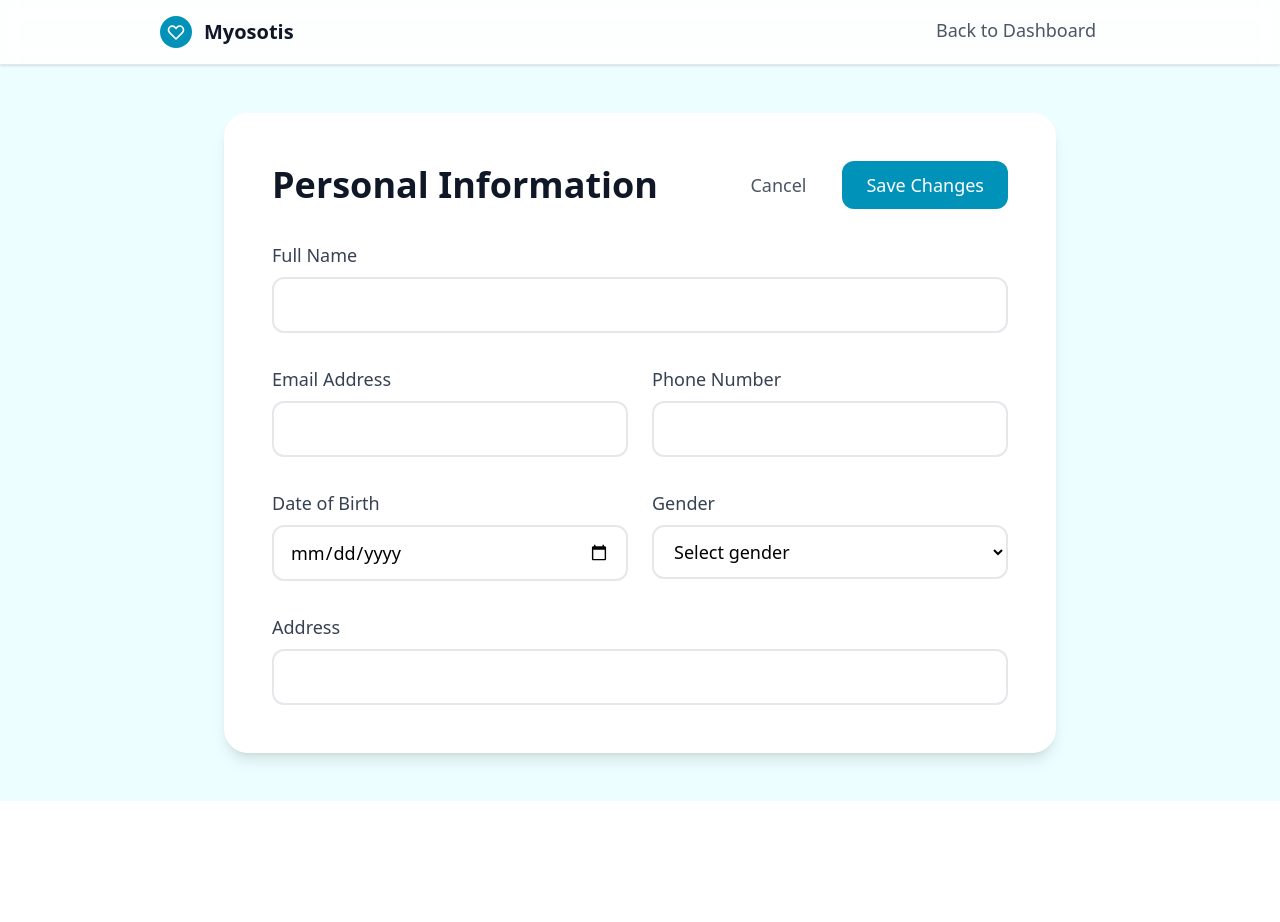
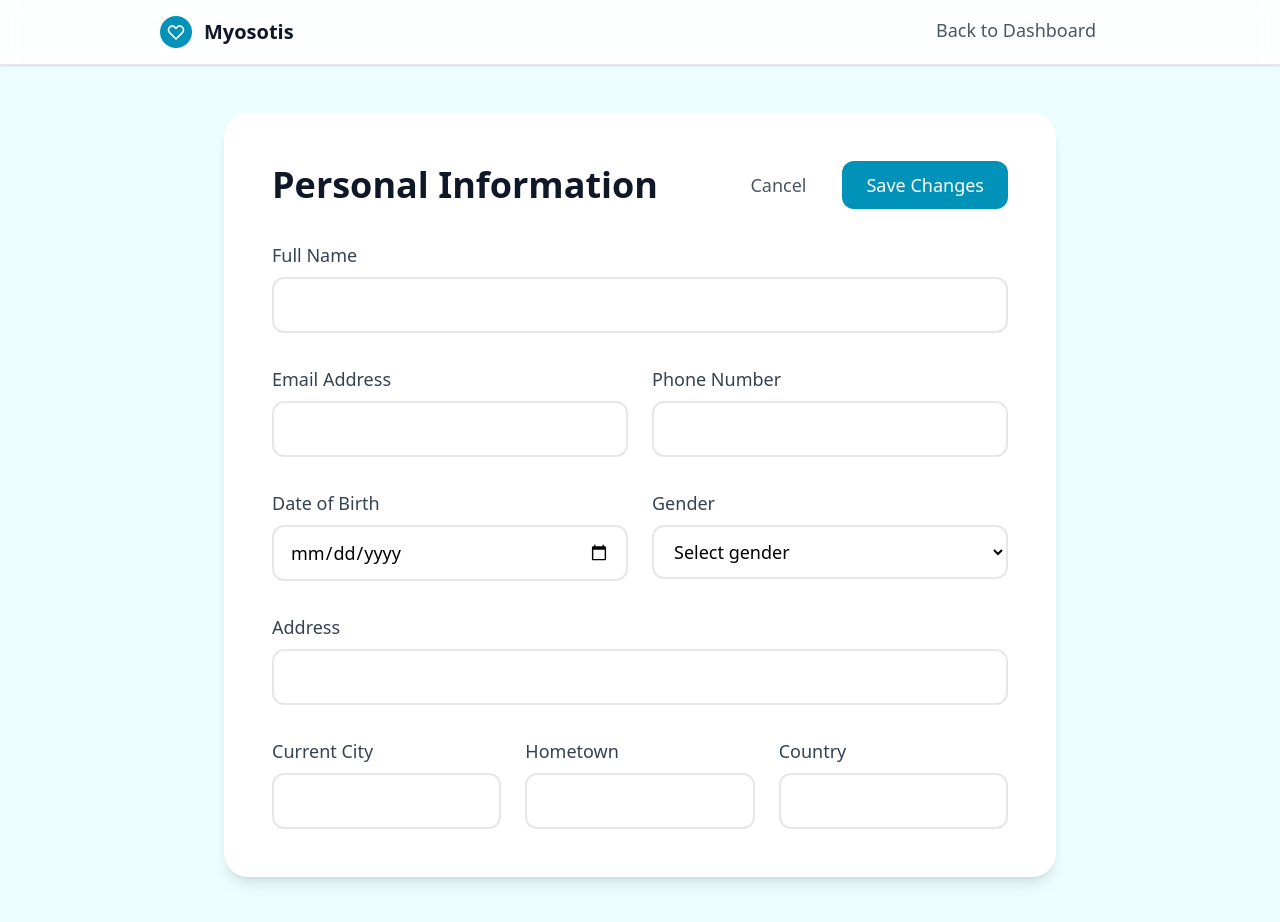
Before and after one commit to VietDSK6/myosotis, a React (Vite) app: page /personal-info in a window 1280 px wide. Both pictures are taken after a click on the button "Edit Information". Shown: the top 922 px of the page. Before the commit the page ends 801 px from the top, so only its background shows below. Built offline with nearby package versions, Linux system fonts and the light colour scheme; no server answers.

Commit message:
fix test và thêm 3 trường vào thông tin cá nhân

```diff
--- a/src/api/mmse.ts
+++ b/src/api/mmse.ts
@@ -28,7 +28,11 @@ export interface MMSEQuestion {
   options?: {
     value: string;
     label: string;
-    media: any;
+    media?: {
+      type: 'audio' | 'image';
+      url: string;
+      description: string;
+    } | null;
   }[];
   media?: {
     type: 'audio' | 'image';
@@ -46,7 +50,11 @@ export interface MMSESection {
   description: string;
   instruction?: string;
   order: number;
-  media?: any;
+  media?: {
+    type: 'audio' | 'image';
+    url: string;
+    description: string;
+  }[];
   questions: MMSEQuestion[];
   estimated_time_minutes: number;
   section_type: string;
@@ -63,7 +71,7 @@ export interface MMSETestData {
     }[];
     notes: string;
   };
-  ui_config: any;
+  ui_config: Record<string, unknown>;
 }
 
 export interface MMSEAnswer {
@@ -93,7 +101,7 @@ export interface ApiResponse<T> {
   http_code: number;
   success: boolean;
   message: string | null;
-  metadata: any;
+  metadata: Record<string, unknown> | null;
   data: T;
 }
 
@@ -112,7 +120,7 @@ export const getMMSEInfo = async (): Promise<ApiResponse<MMSETestData>> => {
 
 
 
-export const submitMMSETest = async (payload: MMSESubmissionPayload): Promise<ApiResponse<any>> => {
+export const submitMMSETest = async (payload: MMSESubmissionPayload): Promise<ApiResponse<unknown>> => {
   try {
     const response = await mmseAPI.post('/api/v1/assessments/mmse/submit', payload);
     console.log('MMSE submission response:', response.data);
--- a/src/features/auth/RegisterForm.tsx
+++ b/src/features/auth/RegisterForm.tsx
@@ -73,7 +73,7 @@ export default function RegisterForm() {
           <p className="text-lg text-gray-600">
             {currentSection === 'basic' && 'Email, password and full name'}
             {currentSection === 'details' && 'Phone number and date of birth'}
-            {currentSection === 'optional' && 'Address and emergency contact'}
+            {currentSection === 'optional' && 'Address and location information'}
           </p>
         </div>
       </div>
@@ -280,6 +280,68 @@ export default function RegisterForm() {
             )}
           </div>
 
+          <div className="grid grid-cols-1 md:grid-cols-2 gap-6">
+            <div>
+              <label htmlFor="city" className="block text-lg font-medium text-gray-900 mb-2">
+                Current City
+              </label>
+              <input
+                id="city"
+                type="text"
+                {...register("city")}
+                placeholder="Enter your current city"
+                className="min-h-12 w-full px-4 py-3 text-lg border border-gray-300 rounded-xl focus:outline-none focus:ring-4 focus:ring-cyan-300 focus:border-cyan-600"
+                aria-invalid={errors.city ? 'true' : 'false'}
+                aria-describedby={errors.city ? 'city-error' : undefined}
+              />
+              {errors.city && (
+                <span id="city-error" className="block text-lg text-red-600 mt-1" role="alert">
+                  {errors.city.message}
+                </span>
+              )}
+            </div>
+
+            <div>
+              <label htmlFor="hometown" className="block text-lg font-medium text-gray-900 mb-2">
+                Hometown
+              </label>
+              <input
+                id="hometown"
+                type="text"
+                {...register("hometown")}
+                placeholder="Enter your hometown"
+                className="min-h-12 w-full px-4 py-3 text-lg border border-gray-300 rounded-xl focus:outline-none focus:ring-4 focus:ring-cyan-300 focus:border-cyan-600"
+                aria-invalid={errors.hometown ? 'true' : 'false'}
+                aria-describedby={errors.hometown ? 'hometown-error' : undefined}
+              />
+              {errors.hometown && (
+                <span id="hometown-error" className="block text-lg text-red-600 mt-1" role="alert">
+                  {errors.hometown.message}
+                </span>
+              )}
+            </div>
+          </div>
+
+          <div>
+            <label htmlFor="country" className="block text-lg font-medium text-gray-900 mb-2">
+              Country
+            </label>
+            <input
+              id="country"
+              type="text"
+              {...register("country")}
+              placeholder="Enter your country"
+              className="min-h-12 w-full px-4 py-3 text-lg border border-gray-300 rounded-xl focus:outline-none focus:ring-4 focus:ring-cyan-300 focus:border-cyan-600"
+              aria-invalid={errors.country ? 'true' : 'false'}
+              aria-describedby={errors.country ? 'country-error' : undefined}
+            />
+            {errors.country && (
+              <span id="country-error" className="block text-lg text-red-600 mt-1" role="alert">
+                {errors.country.message}
+              </span>
+            )}
+          </div>
+
           <button
             type="submit"
             disabled={isSubmitting || isLoading}
--- a/src/features/auth/types.ts
+++ b/src/features/auth/types.ts
@@ -12,6 +12,9 @@ export interface RegisterPayload {
   gender?: 'male' | 'female';
   address?: string;
   avatar_url?: string;
+  city?: string;
+  hometown?: string;
+  country?: string;
 }
 
 export interface Profile {
@@ -24,6 +27,9 @@ export interface Profile {
   address?: string;
   avatar_url?: string;
   emergency_contact?: string;
+  city?: string;
+  hometown?: string;
+  country?: string;
   created_at: string;
 }
 
--- a/src/features/auth/validation.ts
+++ b/src/features/auth/validation.ts
@@ -9,6 +9,9 @@ export const registerSchema = z.object({
   gender: z.enum(['male', 'female']).optional(),
   address: z.string().optional(),
   avatar_url: z.string().optional(),
+  city: z.string().optional(),
+  hometown: z.string().optional(),
+  country: z.string().optional(),
 });
 
 export const loginSchema = z.object({
--- a/src/pages/PersonalInfoPage.tsx
+++ b/src/pages/PersonalInfoPage.tsx
@@ -1,4 +1,4 @@
-import React, { useState, useEffect } from 'react';
+import React, { useState, useEffect, useCallback } from 'react';
 import { Link } from 'react-router-dom';
 import { useAuthStore } from '../features/auth/store';
 import { getUserInfo, updateUserInfo } from '../api/user';
@@ -19,14 +19,13 @@ export const PersonalInfoPage: React.FC = () => {
     dateOfBirth: '',
     gender: '',
     address: '',
+    city: '',
+    hometown: '',
+    country: '',
     medicalNotes: ''
   });
 
-  useEffect(() => {
-    fetchUserData();
-  }, [user?.id]);
-
-  const fetchUserData = async () => {
+  const fetchUserData = useCallback(async () => {
     if (!user?.id) {
       setError('User ID not found');
       setIsLoading(false);
@@ -46,6 +45,9 @@ export const PersonalInfoPage: React.FC = () => {
         dateOfBirth: response.data.profile?.date_of_birth || '',
         gender: response.data.profile?.gender || '',
         address: response.data.profile?.address || '',
+        city: response.data.profile?.city || '',
+        hometown: response.data.profile?.hometown || '',
+        country: response.data.profile?.country || '',
         medicalNotes: ''
       });
       setError(null);
@@ -54,7 +56,11 @@ export const PersonalInfoPage: React.FC = () => {
     } finally {
       setIsLoading(false);
     }
-  };
+  }, [user?.id]);
+
+  useEffect(() => {
+    fetchUserData();
+  }, [fetchUserData]);
 
   const handleInputChange = (e: React.ChangeEvent<HTMLInputElement | HTMLTextAreaElement | HTMLSelectElement>) => {
     const { name, value } = e.target;
@@ -81,6 +87,9 @@ export const PersonalInfoPage: React.FC = () => {
           date_of_birth: formData.dateOfBirth,
           gender: formData.gender,
           address: formData.address,
+          city: formData.city,
+          hometown: formData.hometown,
+          country: formData.country,
         }
       };
 
@@ -105,6 +114,9 @@ export const PersonalInfoPage: React.FC = () => {
           gender: freshUserData.data.profile?.gender as 'male' | 'female' | undefined,
           phone: freshUserData.data.profile?.phone,
           address: freshUserData.data.profile?.address,
+          city: freshUserData.data.profile?.city,
+          hometown: freshUserData.data.profile?.hometown,
+          country: freshUserData.data.profile?.country,
           avatar_url: freshUserData.data.profile?.avatar_url,
           created_at: user.profile?.created_at || new Date().toISOString(),
         }
@@ -132,6 +144,9 @@ export const PersonalInfoPage: React.FC = () => {
         dateOfBirth: userData.profile?.date_of_birth || '',
         gender: userData.profile?.gender || '',
         address: userData.profile?.address || '',
+        city: userData.profile?.city || '',
+        hometown: userData.profile?.hometown || '',
+        country: userData.profile?.country || '',
         medicalNotes: ''
       });
     }
@@ -363,6 +378,65 @@ export const PersonalInfoPage: React.FC = () => {
                 </div>
               )}
             </div>
+
+            <div className="grid grid-cols-1 md:grid-cols-3 gap-6">
+              <div>
+                <label className="block text-lg font-medium text-gray-700 mb-2">
+                  Current City
+                </label>
+                {isEditing ? (
+                  <input
+                    type="text"
+                    name="city"
+                    value={formData.city}
+                    onChange={handleInputChange}
+                    className="w-full min-h-12 px-4 py-3 text-lg border-2 border-gray-200 rounded-xl focus:border-cyan-500 focus:ring-4 focus:ring-cyan-200 outline-none transition-all"
+                  />
+                ) : (
+                  <div className="w-full min-h-12 px-4 py-3 text-lg bg-gray-50 rounded-xl flex items-center">
+                    {formData.city || 'Not provided'}
+                  </div>
+                )}
+              </div>
+
+              <div>
+                <label className="block text-lg font-medium text-gray-700 mb-2">
+                  Hometown
+                </label>
+                {isEditing ? (
+                  <input
+                    type="text"
+                    name="hometown"
+                    value={formData.hometown}
+                    onChange={handleInputChange}
+                    className="w-full min-h-12 px-4 py-3 text-lg border-2 border-gray-200 rounded-xl focus:border-cyan-500 focus:ring-4 focus:ring-cyan-200 outline-none transition-all"
+                  />
+                ) : (
+                  <div className="w-full min-h-12 px-4 py-3 text-lg bg-gray-50 rounded-xl flex items-center">
+                    {formData.hometown || 'Not provided'}
+                  </div>
+                )}
+              </div>
+
+              <div>
+                <label className="block text-lg font-medium text-gray-700 mb-2">
+                  Country
+                </label>
+                {isEditing ? (
+                  <input
+                    type="text"
+                    name="country"
+                    value={formData.country}
+                    onChange={handleInputChange}
+                    className="w-full min-h-12 px-4 py-3 text-lg border-2 border-gray-200 rounded-xl focus:border-cyan-500 focus:ring-4 focus:ring-cyan-200 outline-none transition-all"
+                  />
+                ) : (
+                  <div className="w-full min-h-12 px-4 py-3 text-lg bg-gray-50 rounded-xl flex items-center">
+                    {formData.country || 'Not provided'}
+                  </div>
+                )}
+              </div>
+            </div>
           </div>
         </div>
       </main>
```
Also changed, not shown: src/pages/MMSETestPage.tsx (+28 -0 lines), src/types/user.ts (+9 -0 lines).
